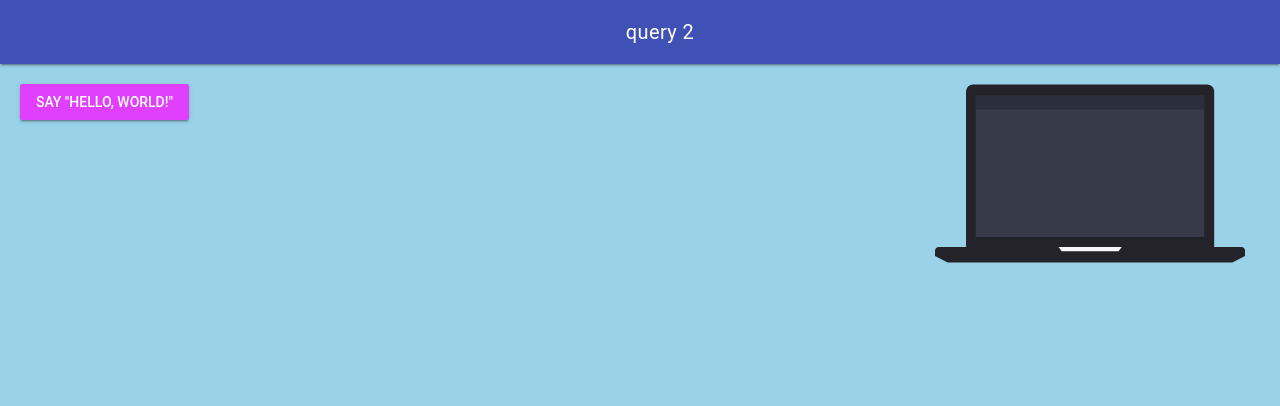
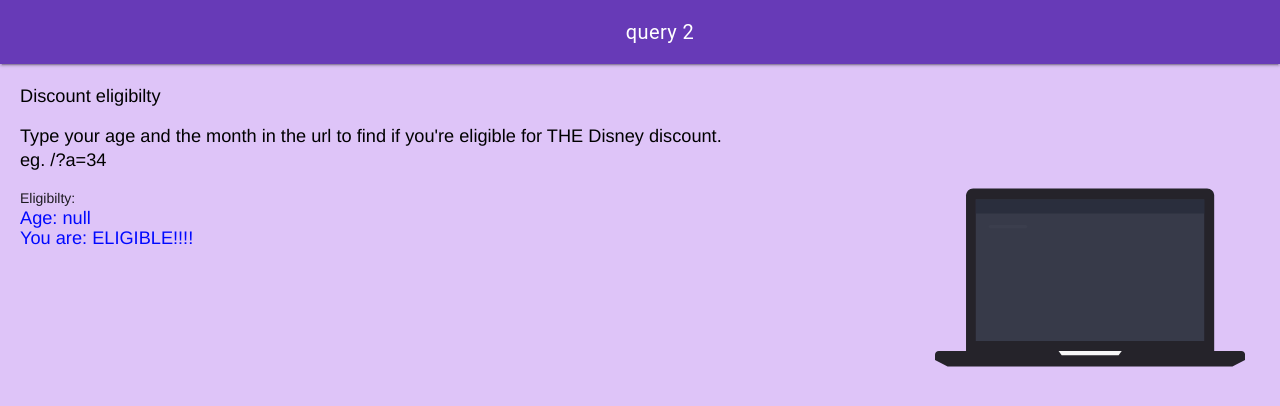
Before and after one commit to Liya-Getachew/ICS2O-Unit6-04-Extra, a plain HTML site: page index.html in a window 1280 px wide. Drawn offline with nearby package versions, Linux system fonts and the light colour scheme.

Commit message:
js, html, css

```diff
--- a/css/styles.css
+++ b/css/styles.css
@@ -22,7 +22,7 @@
 }
 
 body {
-  background-color: rgb(154 211 232);
+  background-color: #dec4f8;
 }
 
 p {
@@ -37,3 +37,12 @@ img {
   float: right;
   margin-right: 15px;
 }
+
+#text {
+  font-size: 130%;
+}
+
+#eligibility {
+  font-size: 130%;
+  color: #0008ff;
+}
--- a/index.html
+++ b/index.html
@@ -31,14 +31,14 @@
     </noscript>
     <link
       rel="stylesheet"
-      href="https://code.getmdl.io/1.3.0/material.indigo-purple.min.css"
+      href="https://code.getmdl.io/1.3.0/material.deep_purple-light_blue.min.css"
       media="none"
       onload="if(media!='all')media='all'"
     />
     <noscript>
       <link
         rel="stylesheet"
-        href="https://code.getmdl.io/1.3.0/material.indigo-purple.min.css"
+        href="https://code.getmdl.io/1.3.0/material.deep_purple-light_blue.min.css"
       />
     </noscript>
     <link rel="apple-touch-icon" sizes="180x180" href="apple-touch-icon.png" />
@@ -56,20 +56,17 @@
         </div>
       </header>
       <main class="mdl-layout__content">
+      <p id="text">Discount eligibilty</p>
+      <p id="text">Type your age and the month in the url to find if you're eligible for THE Disney discount.<br>eg. /?a=34</p>
         <img
           src="./images/notebook-animation.svg"
           alt="Computer"
           width="25%"
           height="25%"
         />
-        <!-- Raised button with ripple -->
-        <button
-          class="mdl-button mdl-js-button mdl-button--raised mdl-js-ripple-effect mdl-button--accent"
-          onclick="myButtonClicked()"
-        >
-          Say "Hello, World!"
-        </button>
-        <div id="hello-world"></div>
+        <div id="result">Eligibilty:
+        <div id="eligibility">You are:</div>
+        </div>
       </main>
     </div>
   </body>
--- a/js/script.js
+++ b/js/script.js
@@ -7,7 +7,7 @@
 "use strict"
 
 /**
- * Check servie worker.
+ * Check service worker.
  */
 if (navigator.serviceWorker) {
   navigator.serviceWorker.register("/ICS2O-Unit6-04-Extra/sw.js", {
@@ -16,8 +16,18 @@ if (navigator.serviceWorker) {
 }
 
 /**
- * This function displays an alert.
+ * This function checks for eligibility.
  */
-function myButtonClicked() {
-  document.getElementById("hello-world").innerHTML = "<p>Hello, World!</p>"
+window.onload = function() {
+  const params = new URLSearchParams(document.location.search)
+
+  // input
+  const age = params.get('a')
+  console.log(age)
+
+  if (age < 19 || age > 80) {
+    document.getElementById("eligibility").innerHTML = "Age: " + age + "<br>You are: ELIGIBLE!!!!"
+  } else {
+    document.getElementById("eligibility").innerHTML = "Age: " + age + "<br>You are: NOT eligible."
+  }
 }
```
Also changed, not shown: 2 other files.
